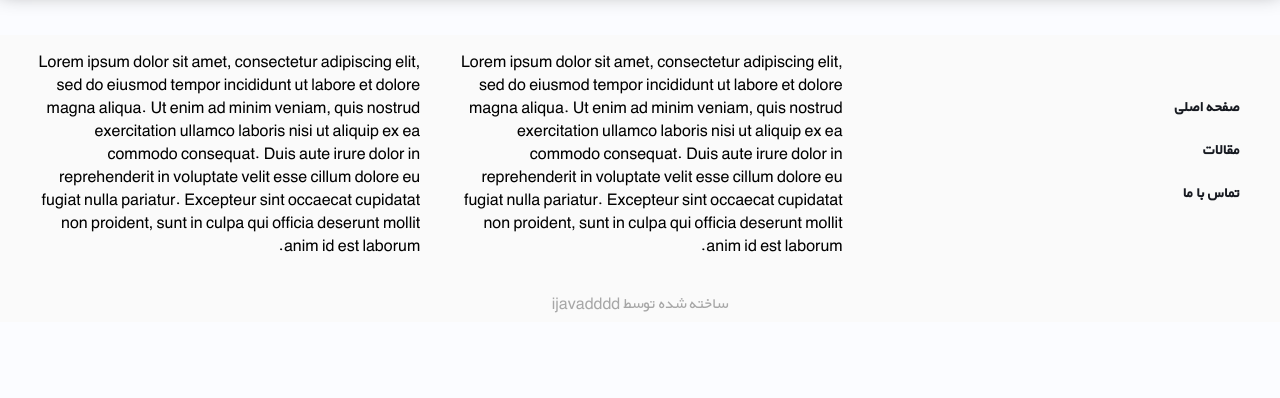
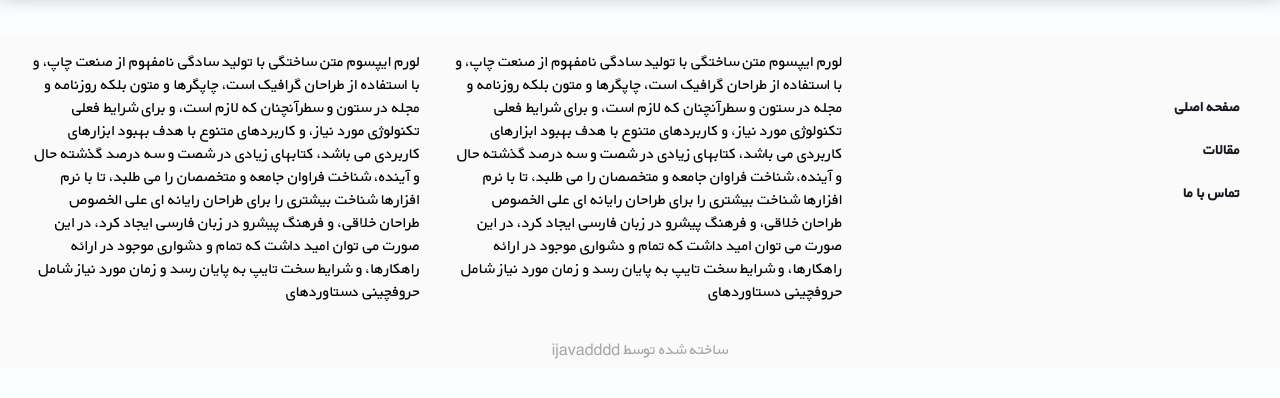
Before and after one commit to ijavadddd/Django-simple-projects, a Django app: page /blog in a window 1280 px wide. Shown: the part 220-618 px from the top of the page. Run offline with Django 4.2, Linux system fonts and the light colour scheme; some libraries are stand-ins or nearby versions; some web fonts are replaced.

Commit message:
edit some changes in footer

```diff
--- a/1-project1/templates/base-index.html
+++ b/1-project1/templates/base-index.html
@@ -111,12 +111,12 @@
             </section>
             <section class="footer-column">
                 <p>
-                    Lorem ipsum dolor sit amet, consectetur adipiscing elit, sed do eiusmod tempor incididunt ut labore et dolore magna aliqua. Ut enim ad minim veniam, quis nostrud exercitation ullamco laboris nisi ut aliquip ex ea commodo consequat. Duis aute irure dolor in reprehenderit in voluptate velit esse cillum dolore eu fugiat nulla pariatur. Excepteur sint occaecat cupidatat non proident, sunt in culpa qui officia deserunt mollit anim id est laborum.
+                    لورم ایپسوم متن ساختگی با تولید سادگی نامفهوم از صنعت چاپ، و با استفاده از طراحان گرافیک است، چاپگرها و متون بلکه روزنامه و مجله در ستون و سطرآنچنان که لازم است، و برای شرایط فعلی تکنولوژی مورد نیاز، و کاربردهای متنوع با هدف بهبود ابزارهای کاربردی می باشد، کتابهای زیادی در شصت و سه درصد گذشته حال و آینده، شناخت فراوان جامعه و متخصصان را می طلبد، تا با نرم افزارها شناخت بیشتری را برای طراحان رایانه ای علی الخصوص طراحان خلاقی، و فرهنگ پیشرو در زبان فارسی ایجاد کرد، در این صورت می توان امید داشت که تمام و دشواری موجود در ارائه راهکارها، و شرایط سخت تایپ به پایان رسد و زمان مورد نیاز شامل حروفچینی دستاوردهای
                 </p>
             </section>
             <section class="footer-column">
                 <p>
-                    Lorem ipsum dolor sit amet, consectetur adipiscing elit, sed do eiusmod tempor incididunt ut labore et dolore magna aliqua. Ut enim ad minim veniam, quis nostrud exercitation ullamco laboris nisi ut aliquip ex ea commodo consequat. Duis aute irure dolor in reprehenderit in voluptate velit esse cillum dolore eu fugiat nulla pariatur. Excepteur sint occaecat cupidatat non proident, sunt in culpa qui officia deserunt mollit anim id est laborum.
+                    لورم ایپسوم متن ساختگی با تولید سادگی نامفهوم از صنعت چاپ، و با استفاده از طراحان گرافیک است، چاپگرها و متون بلکه روزنامه و مجله در ستون و سطرآنچنان که لازم است، و برای شرایط فعلی تکنولوژی مورد نیاز، و کاربردهای متنوع با هدف بهبود ابزارهای کاربردی می باشد، کتابهای زیادی در شصت و سه درصد گذشته حال و آینده، شناخت فراوان جامعه و متخصصان را می طلبد، تا با نرم افزارها شناخت بیشتری را برای طراحان رایانه ای علی الخصوص طراحان خلاقی، و فرهنگ پیشرو در زبان فارسی ایجاد کرد، در این صورت می توان امید داشت که تمام و دشواری موجود در ارائه راهکارها، و شرایط سخت تایپ به پایان رسد و زمان مورد نیاز شامل حروفچینی دستاوردهای
                 </p>
             </section>
             <section class="footer-bottom">
```
